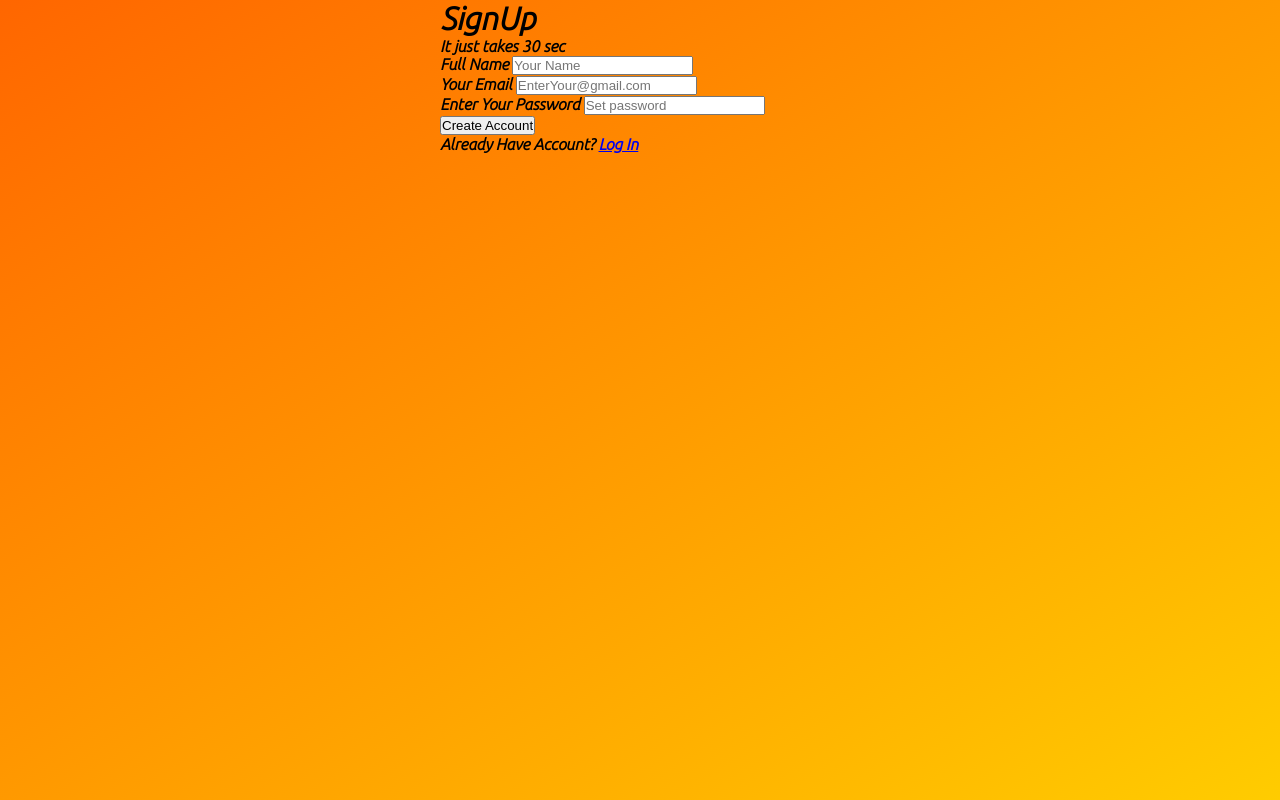
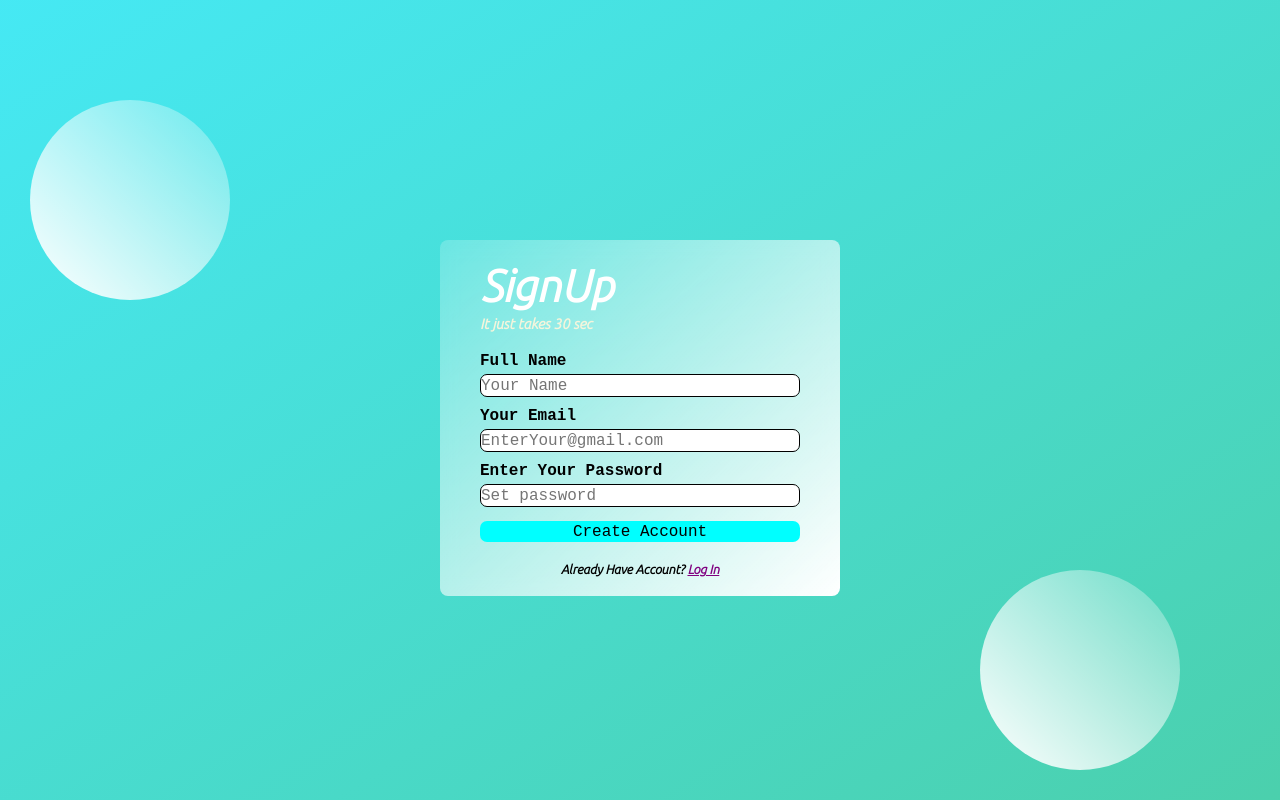
Before and after one commit to Atharva-Chaudhari-11/Resume_using_hostPage, a plain HTML site: page 10project/index.html in a window 1280 px wide. Drawn offline with Linux system fonts and the light colour scheme.

```diff
--- a/10project/index.html
+++ b/10project/index.html
@@ -8,9 +8,10 @@
 </head>
 <body>
 
+
     <div id="out" class="outer-box">
-        <div class="Inner-box">
-            <header>
+        <div  id="in" class="inner-box">
+            <header class="signup">
                 <h1>SignUp</h1>
                 <p>It just takes 30 sec</p>
             </header>
@@ -28,7 +29,7 @@
 
                     <p>
                         <label for="pass">Enter Your Password</label>
-                        <input id="pass" placeholder="Set password" type="password" required>
+                        <input id="pass" placeholder="Set password" type="Password" required>
                     </p>
                     <p>
                         <input type="submit" id="submit" value="Create Account">
@@ -36,12 +37,16 @@
                 </form>
             </main>
 
-            <footer>
+            <footer class="signup-footer">
                 <p> Already Have Account? <a href="login.html">Log In</a></p>
             </footer>
+        </div>
+            <div class="circle c1"></div>
+            <div class="circle c2"></div>
 
-        </div>
     </div>
+
+
 
 
 </body>
--- a/10project/styles.css
+++ b/10project/styles.css
@@ -14,16 +14,97 @@
 .outer-box{
     width: 100vw;
     height: 100vh;
-    background: linear-gradient(to top left, #ffcc00, #ff6600);
+    background: linear-gradient(to top left, #1ec498cc, #17e3f1cc);
+
+
 }
 
-.Inner-box{
 
+.inner-box{
     width: 400px;
     margin: 0 auto;
     position: relative;
+    top:30%;
+    transform: translateY(-50);
+    padding:20px 40px;
+    /* background-color: rgb(49, 217, 217); */
+    background: linear-gradient(to top left ,#ffffffff , #ffffff33);
+    box-shadow: 2px,4px 2px #2773a5;
+    border-radius: 8px;
+    backdrop-filter: blur(8px);
+\
 }
 
+.signup h1{
+font-size: 2.8rem ;
+color:white ;
+font: bold;
+}
+.signup p{
+    font-size: 0.9rem;
+    margin-top: 5px;
+    text-align: left;
+    color: beige;
+}
 .signup-body{
+    margin: 20px 0;
+}
+
+.signup-body p{
+    margin: 10px 0 ;
+}
+.signup-body p label{
+    font-family: monospace;
+    display: block;
+    font-size: 1rem;
+    font: bold;
 
 }
+
+.signup-body p input{
+font-family: monospace;
+    margin-top:4px;
+    width: 100%;
+    padding: 1.5px 0;
+    font-size: 0.999rem;
+    border:1px solid black;
+    border-radius: 7px;
+}
+
+.signup-body p input[type="submit"]{
+    border: none;
+    cursor: pointer;
+    background-color: aqua;
+    text-align: center;
+}
+.signup-body p input[type="submit"]:hover{
+    background-color: rgb(19, 225, 194);
+}
+
+.signup-footer{
+
+    font-size: 0.8rem;
+    text-align: center;
+}
+.signup-footer p a{
+    color: purple;
+}
+
+.circle{
+    width: 200px;
+    height: 200px;
+    border-radius: 100px;
+    background: linear-gradient(to top right, #ffffffff, #ffffff33);
+    position: absolute;
+}
+
+
+.c1{
+    top: 100px;
+    left: 30px;
+}
+
+.c2{
+right: 100px;
+bottom: 30px;
+}
```
